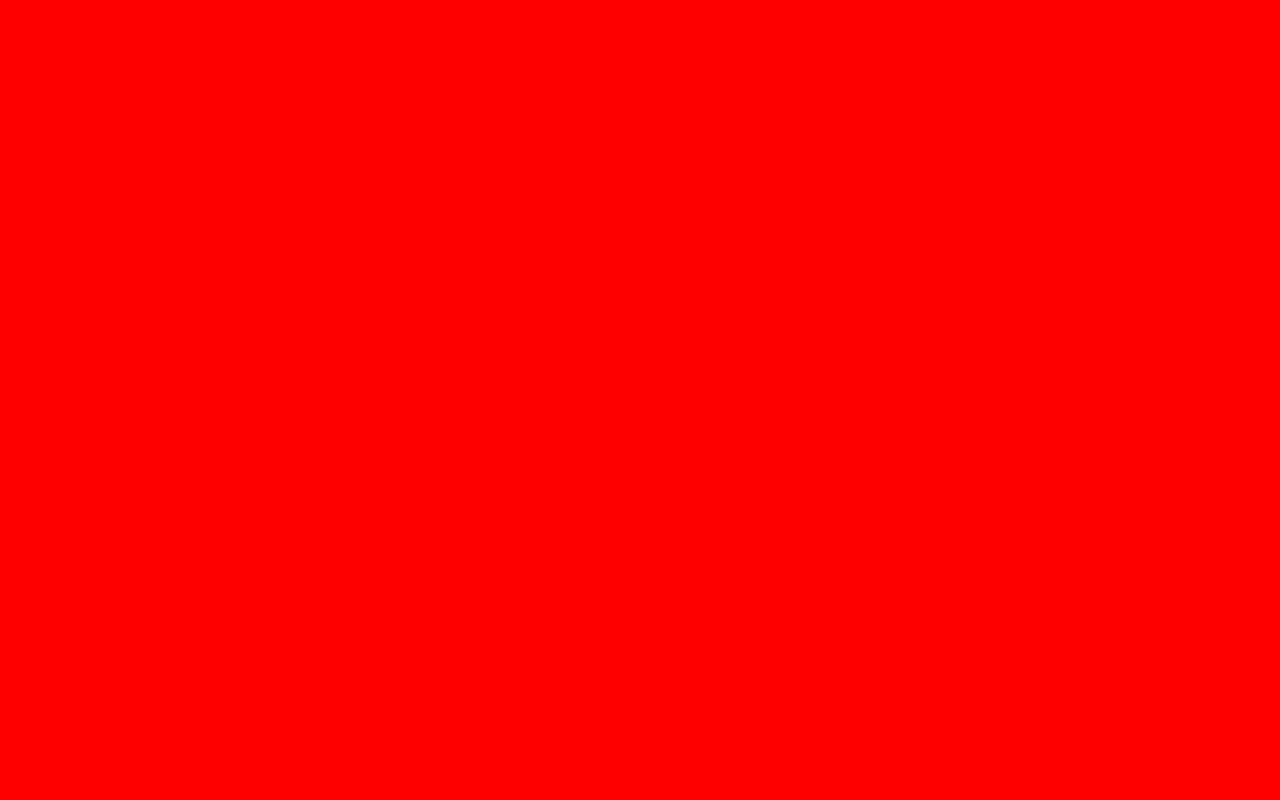
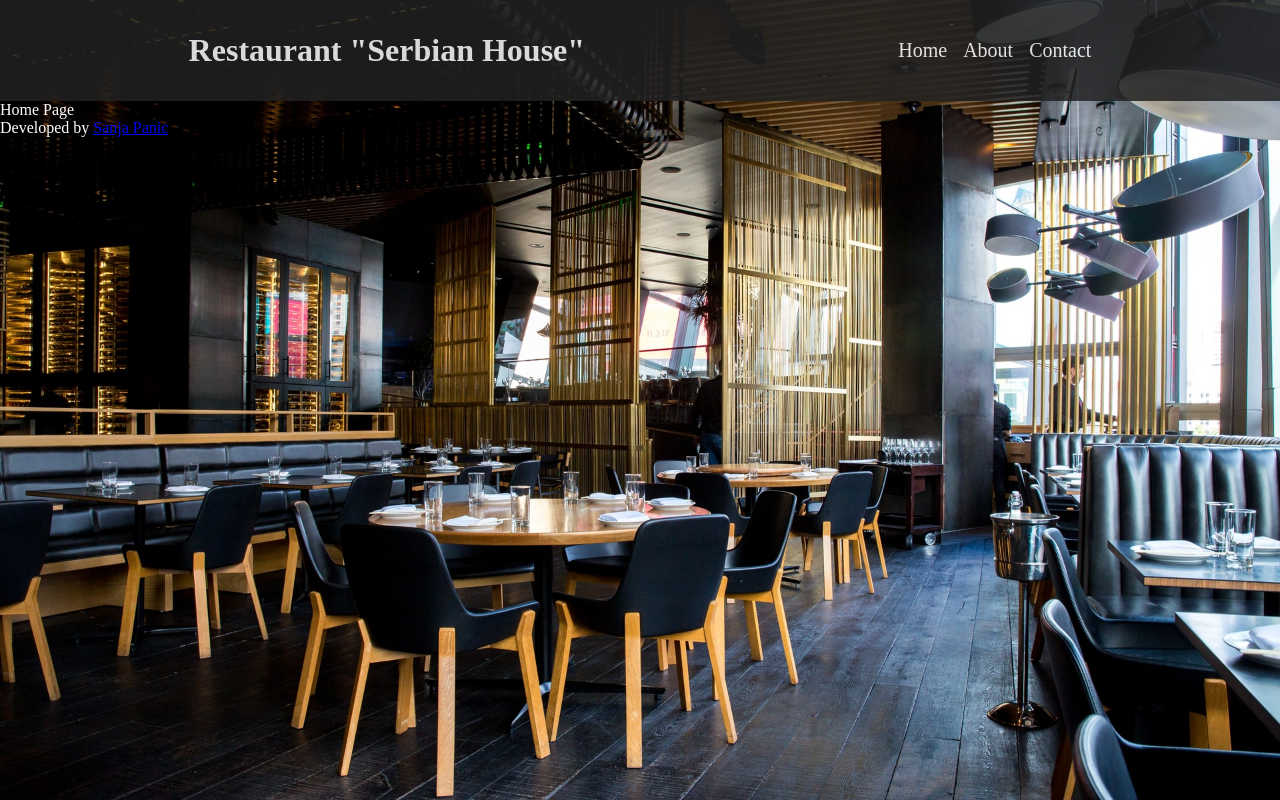
Before and after one commit to PanicS7/restaurant-page, a website built with webpack: page src/template.html in a window 1280 px wide. Built offline with nearby package versions, Linux system fonts and the light colour scheme.

Commit message:
Added header, improved project structure

```diff
--- a/package.json
+++ b/package.json
@@ -5,7 +5,8 @@
   "main": "index.js",
   "scripts": {
     "build": "webpack",
-    "start": "webpack serve"
+    "start": "webpack serve --open",
+    "mobile-server": "webpack serve --host 0.0.0.0"
   },
   "author": "",
   "license": "ISC",
--- /dev/null
+++ b/src/components/Footer.js
@@ -0,0 +1,13 @@
+function Footer() {
+
+  const footer = `
+    <footer>
+      <p>Developed by <a href="https://github.com/PanicS7" target="_blank">Sanja Panic</a></p>
+    </footer>
+  `;
+
+
+  return footer;
+}
+
+export default Footer;
--- /dev/null
+++ b/src/components/Header.js
@@ -0,0 +1,22 @@
+function Header() {
+
+  const header = `
+    <header id="header">
+      <h1 id="title">
+        Restaurant "Serbian House"
+      </h1>
+      <nav id="nav">
+        <ul id="nav-list">
+          <li class="nav-item">Home</li>
+          <li class="nav-item">About</li>
+          <li class="nav-item">Contact</li>
+        </ul>
+      </nav>
+    </header>
+  `;
+
+
+  return header;
+}
+
+export default Header;
--- a/src/index.js
+++ b/src/index.js
@@ -1,4 +1,24 @@
-import test from "./test";
+// Styles
 import "./styles/style.scss";
+// Components
+import Header from "./components/Header";
+import Footer from "./components/Footer";
+// Pages
+import HomePage from "./pages/Home";
 
-console.log(test());
+
+// Default Page
+const defaultPage = HomePage;
+
+function showPage(page) {
+  // get root elem
+  const root = document.getElementById("content");
+  // Show header
+  root.innerHTML += Header();
+  // Show default page
+  root.innerHTML += page();
+  // Show footer
+  root.innerHTML += Footer();
+}
+
+showPage(defaultPage);
--- /dev/null
+++ b/src/pages/Home.js
@@ -0,0 +1,13 @@
+function HomePage() {
+
+  const homeContainer = `
+    <div id="home">
+      <p>Home Page</p>
+    </div>
+  `;
+
+
+  return homeContainer;
+}
+
+export default HomePage;
--- a/src/styles/style.scss
+++ b/src/styles/style.scss
@@ -1,3 +1,53 @@
-body {
-  background-color: red;
+// Reset
+* {
+  margin: 0;
+  padding: 0;
+  box-sizing: border-box;
 }
+
+// Variables
+$base-color: #fff;
+$background-color: #222;
+$secondary-color: #f00;
+
+// main container
+#content {
+  background-image: url(../images/background.jpg);
+  background-position: 50% 50%;
+  background-size: cover;
+  min-height: 100vh;
+  color: $base-color;
+  // Header
+  #header {
+    display: flex;
+    align-items: center;
+    justify-content: space-around;
+    background-color: $background-color;
+    padding: 2em;
+    opacity: 0.85;
+    #nav-list {
+      display: flex;
+      gap: 1em;
+      list-style-type: none;
+      cursor: pointer;
+      // Responsive
+      @media screen and (max-width: 720px) {
+        margin-top: 1em;
+        justify-content: center;
+      }
+
+      .nav-item {
+        font-size: 20px;
+        &:hover {
+          color: $secondary-color;
+        }
+      }
+    }
+
+    // Responsive
+    @media screen and (max-width: 720px) {
+      display: block;
+      text-align: center;
+    }
+  }
+}
--- a/src/test.js
+++ /dev/null
@@ -1,5 +0,0 @@
-function test() {
-  return "this is test!!!";
-}
-
-export default test;
--- a/webpack.config.js
+++ b/webpack.config.js
@@ -14,7 +14,6 @@ module.exports = {
       directory: path.resolve(__dirname, "dist")
     },
     port: 8080,
-    open: true,
     hot: true
   },
   devtool: "source-map",
@@ -27,6 +26,10 @@ module.exports = {
           "css-loader",
           "sass-loader"
         ]
+      },
+      {
+        test: /\.(png|svg|jpg|jpeg|gif)$/i,
+        type: 'asset/resource',
       }
     ]
   },
```
Also changed, not shown: README.md (added), src/images/background.jpg (added), src/pages/About.js (added), src/pages/Menu.js (added).
